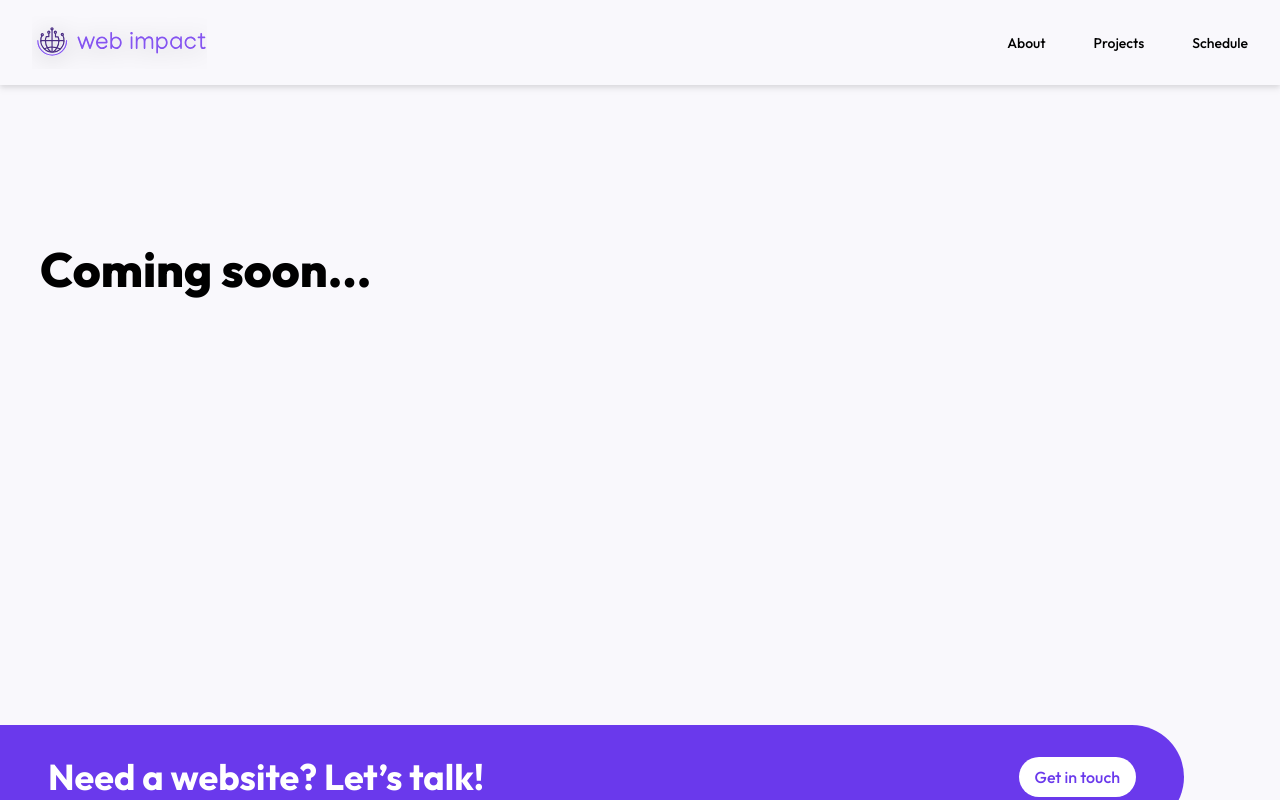
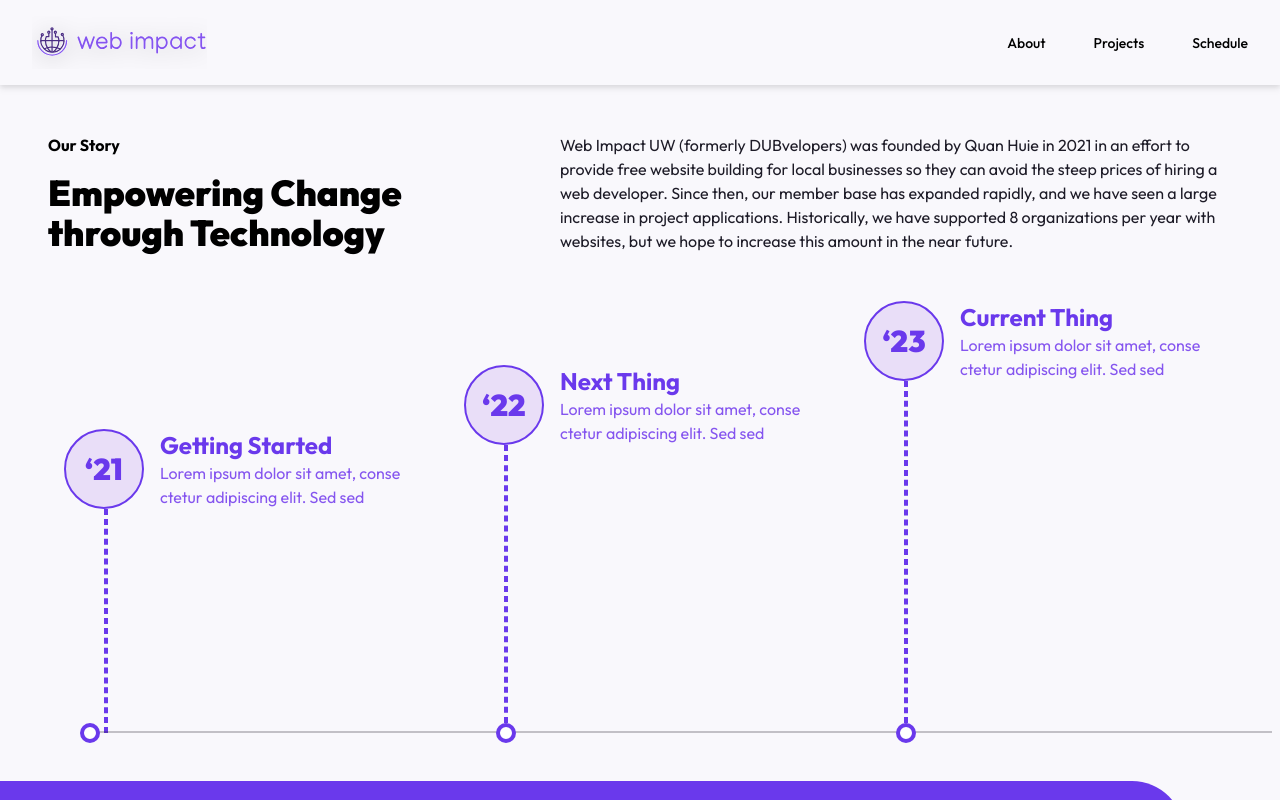
Before and after one commit to webimpactuw/club-website, a Next.js app: page /about in a window 1280 px wide. Shown: the top 800 px of the page. Built offline with nearby package versions, Linux system fonts and the light colour scheme.

Commit message:
add header content of about page

```diff
--- a/app/about/page.js
+++ b/app/about/page.js
@@ -1,7 +1,56 @@
 export default function About() {
   return (
-    <div className="max-w-[96rem] mx-auto px-10 py-40 h-[40rem]">
-      <h1 className="text-5xl font-extrabold mb-10">Coming soon...</h1>
+    <div className="flex flex-col gap-8 lg:gap-12 max-w-[96rem] mx-auto p-8 md:p-12">
+      <div className="flex flex-col lg:flex-row justify-between gap-8">
+        <div className="flex flex-col gap-4">
+          <p className="font-bold">Our Story</p>
+          <h1 className="font-black text-4xl max-w-[24rem]">Empowering Change through Technology</h1>
+        </div>
+        <p className="max-w-[42rem] text-grayDark">Web Impact UW (formerly DUBvelopers) was founded by Quan Huie in 2021 in an effort to provide free website building for local businesses so they can avoid the steep prices of hiring a web developer. Since then, our member base has expanded rapidly, and we have seen a large increase in project applications. Historically, we have supported 8 organizations per year with websites, but we hope to increase this amount in the near future.</p>
+      </div>
+
+      <div className="relative flex flex-col lg:flex-row items-start lg:items-end justify-center gap-12 text-secondary">
+        <div className="w-[22rem]">
+          <div className="flex items-center gap-4">
+            <div className="shrink-0 z-10 rounded-full bg-lightPurple border-2 border-secondary h-20 w-20 flex items-center justify-center">
+              <p className="font-black text-3xl">‘21</p>
+            </div>
+            <div>
+              <p className="font-bold text-2xl">Getting Started</p>
+              <p className="text-primary">Lorem ipsum dolor sit amet, conse ctetur adipiscing elit. Sed sed </p>
+            </div>
+          </div>
+          <div className="hidden lg:flex w-0 h-56 border-dashed border-2 ml-10 border-secondary" />
+          <div className="hidden lg:flex w-5 h-5 rounded-full bg-white border-4 border-secondary absolute -bottom-2.5 left-8 z-10" />
+        </div>
+        <div className="w-[22rem] relative">
+          <div className="flex items-center gap-4">
+            <div className="shrink-0 z-10 rounded-full bg-lightPurple border-2 border-secondary h-20 w-20 flex items-center justify-center">
+              <p className="font-black text-3xl">‘22</p>
+            </div>
+            <div>
+              <p className="font-bold text-2xl">Next Thing</p>
+              <p className="text-primary">Lorem ipsum dolor sit amet, conse ctetur adipiscing elit. Sed sed </p>
+            </div>
+          </div>
+          <div className="hidden lg:flex w-0 h-72 border-dashed border-2 ml-10 border-secondary" />
+          <div className="hidden lg:flex w-5 h-5 rounded-full bg-white border-4 border-secondary absolute -bottom-2.5 left-8 z-10" />
+        </div>
+        <div className="w-[22rem] relative">
+          <div className="flex items-center gap-4">
+            <div className="shrink-0 z-10 rounded-full bg-lightPurple border-2 border-secondary h-20 w-20 flex items-center justify-center">
+              <p className="font-black text-3xl">‘23</p>
+            </div>
+            <div>
+              <p className="font-bold text-2xl">Current Thing</p>
+              <p className="text-primary">Lorem ipsum dolor sit amet, conse ctetur adipiscing elit. Sed sed </p>
+            </div>
+          </div>
+          <div className="hidden lg:flex w-0 h-[22rem] border-dashed border-2 ml-10 border-secondary" />
+          <div className="hidden lg:flex w-5 h-5 rounded-full bg-white border-4 border-secondary absolute -bottom-2.5 left-8 z-10" />
+        </div>
+        <hr className="absolute top-0 bottom-0 lg:left-0 lg:right-0 lg:top-auto lg:bottom-auto border border-grayDark opacity-25 h-full lg:h-auto ml-10 lg:w-full" />
+      </div>
     </div>
   );
 }
--- a/app/components/Banner.js
+++ b/app/components/Banner.js
@@ -1,5 +1,6 @@
 "use client";
 
+import Image from "next/image";
 import Button from "./Button";
 import { usePathname } from "next/navigation";
 
@@ -7,11 +8,11 @@ export default function Banner({ className }) {
   const pathname = usePathname();
   if (!pathname.includes("/studio")) {
     return (
-      <div className="pr-8 md:pr-24 2xl:pr-72 mx-auto">
+      <div className="sm:pr-8 md:pr-24 2xl:pr-72 mx-auto">
         <div
           className={`relative max-w-[84rem] mx-auto bg-secondary text-white px-4 sm:px-8 lg:px-12 py-2 sm:py-6 lg:py-8 w-full rounded-r-full ${className || ""}`}
         >
-          <div className="flex justify-between items-center">
+          <div className="flex justify-between items-center flex-wrap">
             <h1 className="text-white text-32 sm:text-2xl lg:text-4xl font-bold">
               Need a website? Let’s talk!
             </h1>
@@ -19,7 +20,8 @@ export default function Banner({ className }) {
               href="mailto:webimpactuw@gmail.com"
               className="bg-white transition-colors"
             >
-              <p className="text-secondary">Get in touch</p>
+              <p className="text-secondary hidden sm:flex">Get in touch</p>
+              <Image className="flex sm:hidden" alt="" src="/message.svg" width={24} height={24} />
             </Button>
           </div>
           <div className="absolute top-0 w-[50vw] left-[-50vw]">
```
Also changed, not shown: public/message.svg (added).
